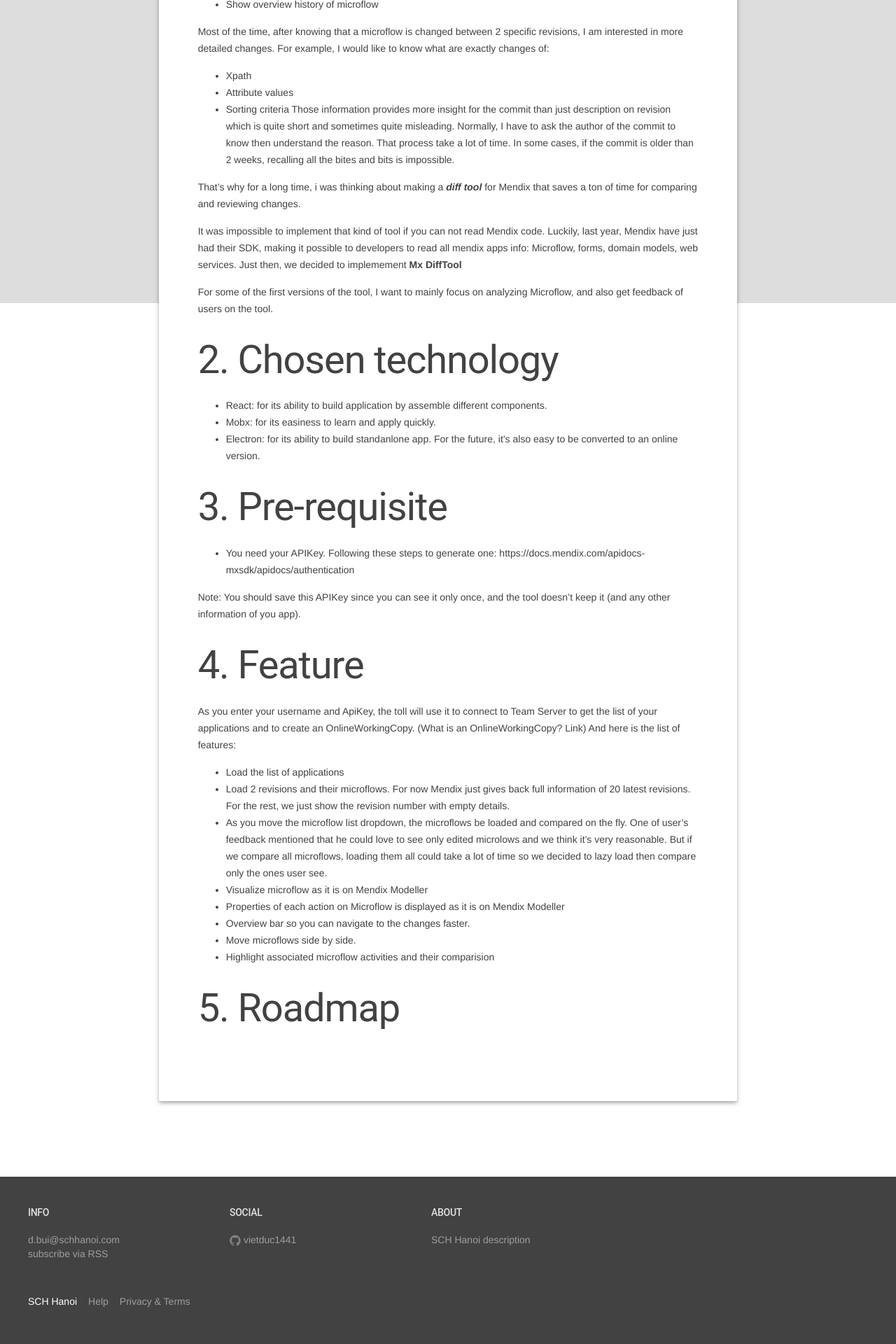
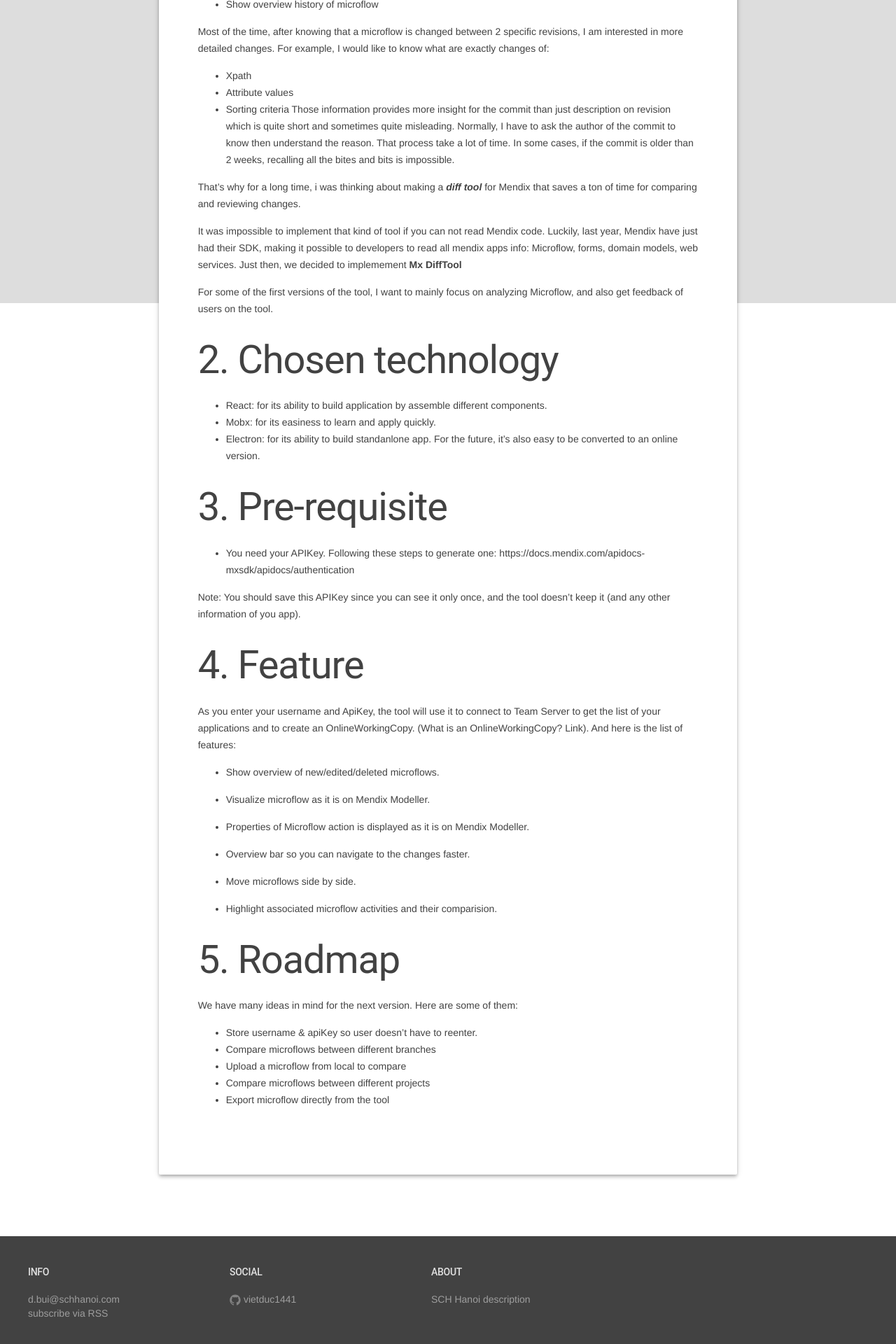
Before and after one commit to vietduc1441/vietduc1441.github.io, a Jekyll site: the page built from mxmfdiff.md, in a window 1280 px wide. Shown: the part 673-2593 px from the top of the page at 70% size. Built offline with Jekyll 4.4.1, drawn with Linux system fonts in a browser that asks for light colours; nearby versions of some CDN libraries.

Commit message:
road map

```diff
--- a/mxmfdiff.md
+++ b/mxmfdiff.md
@@ -43,16 +43,27 @@
 Note: You should save this APIKey since you can see it only once, and the tool doesn't keep it (and any other information of you app).
 
 # 4. Feature
-As you enter your username and ApiKey, the toll will use it to connect to Team Server to get the list of your applications and to create an OnlineWorkingCopy. (What is an OnlineWorkingCopy? Link)
-And here is the list of features:
+As you enter your username and ApiKey, the tool will use it to connect to Team Server to get the list of your applications and to create an OnlineWorkingCopy.
+(What is an OnlineWorkingCopy? Link). And here is the list of features:
 
-- Load the list of applications
-- Load 2 revisions and their microflows. For now Mendix just gives back full information of 20 latest revisions. For the rest, we just show the revision number with empty details.
-- As you move the microflow list dropdown, the microflows be loaded and compared on the fly. One of user's feedback mentioned that he could love to see only edited microlows and we think it's very reasonable. But if we compare all microflows, loading them all could take a lot of time so we decided to lazy load then compare only the ones user see.
-- Visualize microflow as it is on Mendix Modeller
-- Properties of each action on Microflow is displayed as it is on Mendix Modeller
+- Show overview of new/edited/deleted microflows.
+
+- Visualize microflow as it is on Mendix Modeller.
+
+- Properties of Microflow action is displayed as it is on Mendix Modeller.
+
 - Overview bar so you can navigate to the changes faster.
+
 - Move microflows side by side.
-- Highlight associated microflow activities and their comparision
+
+- Highlight associated microflow activities and their comparision.
 
 # 5. Roadmap
+
+We have many ideas in mind for the next version. Here are some of them:
+
+- Store username & apiKey so user doesn't have to reenter.
+- Compare microflows between different branches
+- Upload a microflow from local to compare
+- Compare microflows between different projects
+- Export microflow directly from the tool
```
